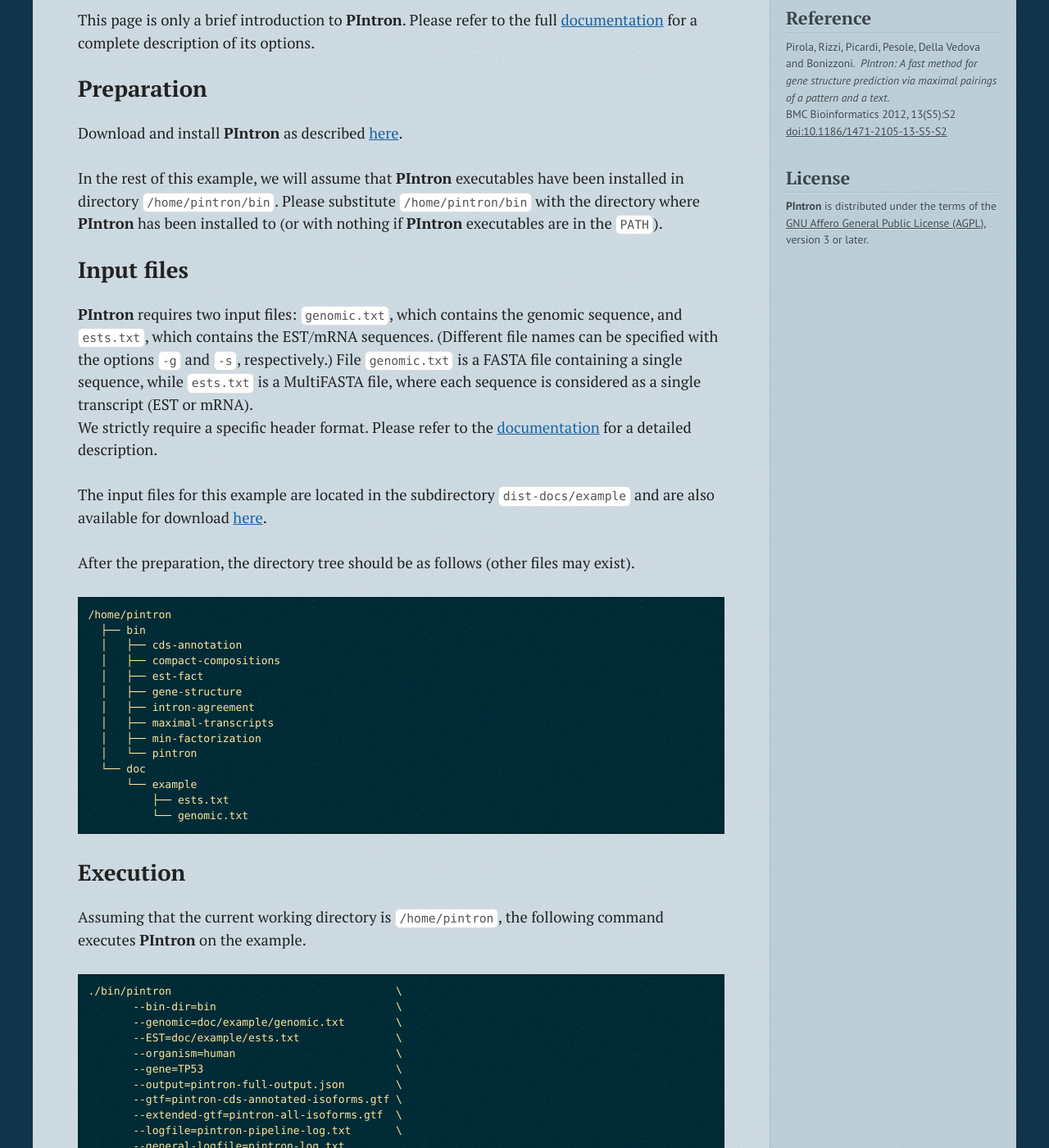
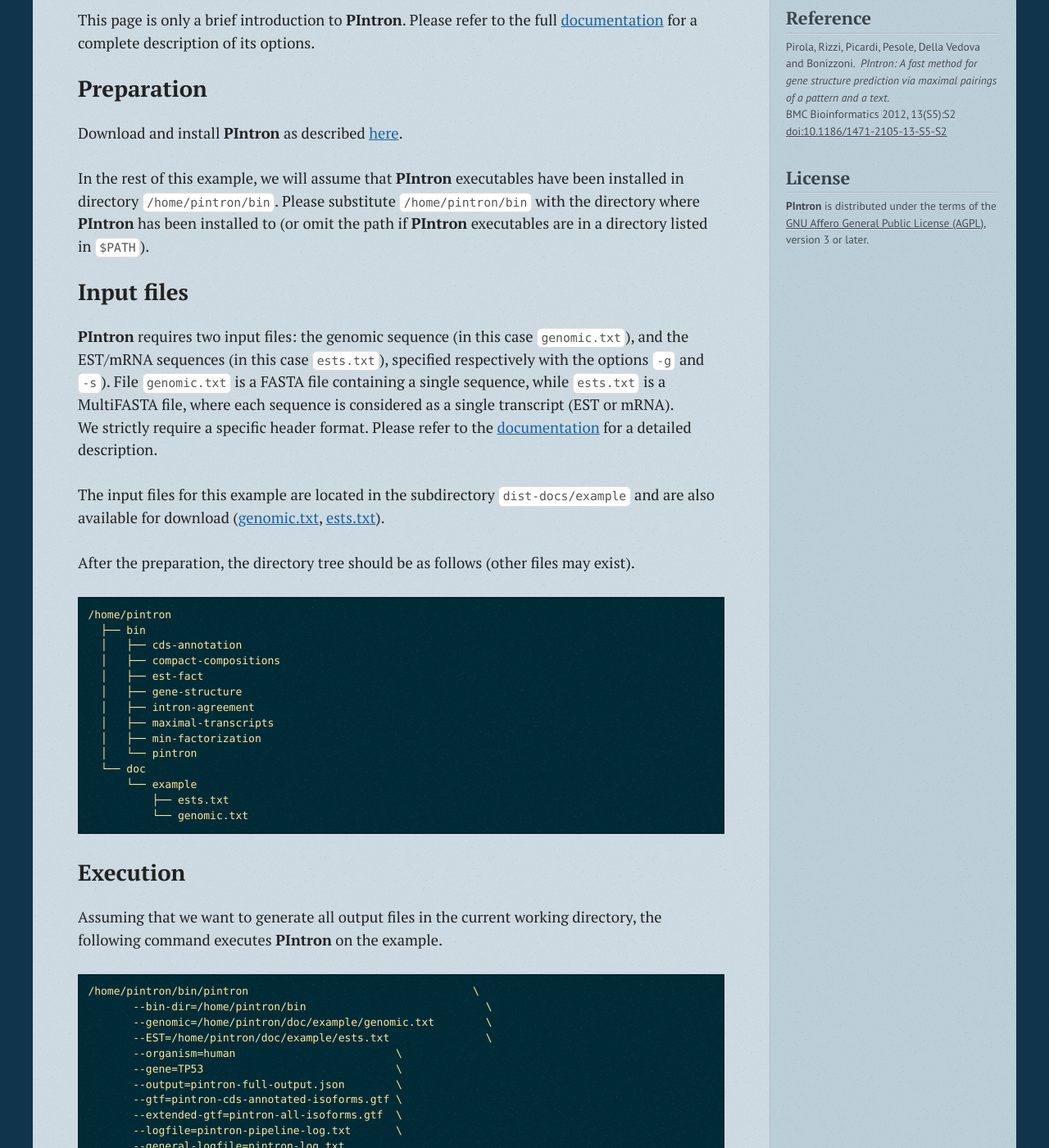
Before and after one commit to AlgoLab/PIntron, a Jekyll site: the page built from example.markdown, in a window 1280 px wide and 1400 px high, scrolled down 474 px. Shown: the whole window at 82% size. Built offline with Jekyll 4.4.1, drawn with Linux system fonts in a browser that asks for light colours; nearby versions of some CDN libraries; some of the changed text lies outside the part shown.

```diff
--- a/_includes/content/EXAMPLE
+++ b/_includes/content/EXAMPLE
@@ -15,17 +15,16 @@ Download and install **PIntron** as described [here](install.html).
 In the rest of this example, we will assume that **PIntron** executables
 have been installed in directory `/home/pintron/bin`.
 Please substitute `/home/pintron/bin` with the directory where
-**PIntron** has been installed to (or with nothing if **PIntron**
-executables are in the `PATH`).
+**PIntron** has been installed to (or omit the path if **PIntron**
+executables are in a directory listed in  `$PATH`).
 
 
 
 ## Input files
 
-**PIntron** requires two input files: `genomic.txt`, which contains the
-genomic sequence, and `ests.txt`, which contains the EST/mRNA sequences.
-(Different file names can be specified with the options `-g` and `-s`,
-respectively.)
+**PIntron** requires two input files: the
+genomic sequence (in this case `genomic.txt`), and the EST/mRNA
+sequences (in this case `ests.txt`), specified respectively with the options `-g` and `-s`).
 File `genomic.txt` is a FASTA file containing a single sequence, while
 `ests.txt` is a MultiFASTA file, where each sequence is considered as a
 single transcript (EST or mRNA).
@@ -36,7 +35,8 @@ description.
 
 The input files for this example are located in the subdirectory
 `dist-docs/example` and are also available for download
-[here](https://gist.github.com/gists/480c343da0c9f1042fcb/download).
+([genomic.txt](https://github.com/AlgoLab/PIntron/raw/master/dist-docs/example/genomic.txt),
+[ests.txt](https://github.com/AlgoLab/PIntron/raw/master/dist-docs/example/ests.txt)).
 
 After the preparation, the directory tree should be as follows (other
 files may exist).
@@ -59,13 +59,13 @@ files may exist).
 
 ## Execution
 
-Assuming that the current working directory is `/home/pintron`, the
+Assuming that we want to generate all output files in the current working directory, the
 following command executes **PIntron** on the example.
 
-    ./bin/pintron                                   \
-           --bin-dir=bin                            \
-           --genomic=doc/example/genomic.txt        \
-           --EST=doc/example/ests.txt               \
+    /home/pintron/bin/pintron                                   \
+           --bin-dir=/home/pintron/bin                            \
+           --genomic=/home/pintron/doc/example/genomic.txt        \
+           --EST=/home/pintron/doc/example/ests.txt               \
            --organism=human                         \
            --gene=TP53                              \
            --output=pintron-full-output.json        \
@@ -78,10 +78,10 @@ following command executes **PIntron** on the example.
 Most of the options have sensible default values and a short version.
 Therefore, a shorter equivalent command line is:
 
-    ./bin/pintron                       \
-           -b bin                       \
-           -g doc/example/genomic.txt   \
-           -s doc/example/ests.txt      \
+    /home/pintron/bin/pintron                       \
+           -b /home/pintron/bin                       \
+           -g /home/pintron/doc/example/genomic.txt   \
+           -s /home/pintron/doc/example/ests.txt      \
            -n human                     \
            -e TP53
 
```
Also changed, not shown: _includes/content/DOCUMENTATION (+5 -14 lines), _includes/content/INSTALL (+7 -6 lines), index.markdown (+19 -10 lines).
